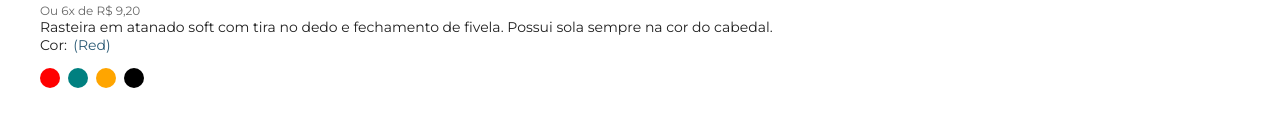
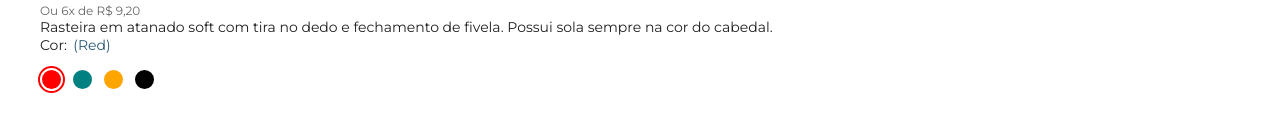
Before and after one commit to EduardoAguiarS/01.tech-summer, a React (Vite) app: page / in a window 1280 px wide. Shown: the part 315-446 px from the top of the page. Built offline with nearby package versions, Linux system fonts and the light colour scheme.

Commit message:
select color

```diff
--- a/src/components/atoms/ProductColor/index.tsx
+++ b/src/components/atoms/ProductColor/index.tsx
@@ -27,7 +27,13 @@ const ProductColors = () => {
                     ></input>
                     <span
                         className={`radio__style`}
-                        style={{ background: `${color}` }}
+                        style={{
+                            background: `${color}`,
+                            border: "2px solid white",
+                            boxShadow: `${
+                                cor == color ? `0 0 0 2px ${color}` : "none"
+                            }`
+                        }}
                     ></span>
                 </label>
             ))}
--- a/src/components/atoms/ProductColor/styles.scss
+++ b/src/components/atoms/ProductColor/styles.scss
@@ -30,8 +30,8 @@
         }
 
         .radio__style {
-            width: 20px;
-            height: 20px;
+            width: 23px;
+            height: 23px;
             border-radius: 50%;
         }
     }
```
